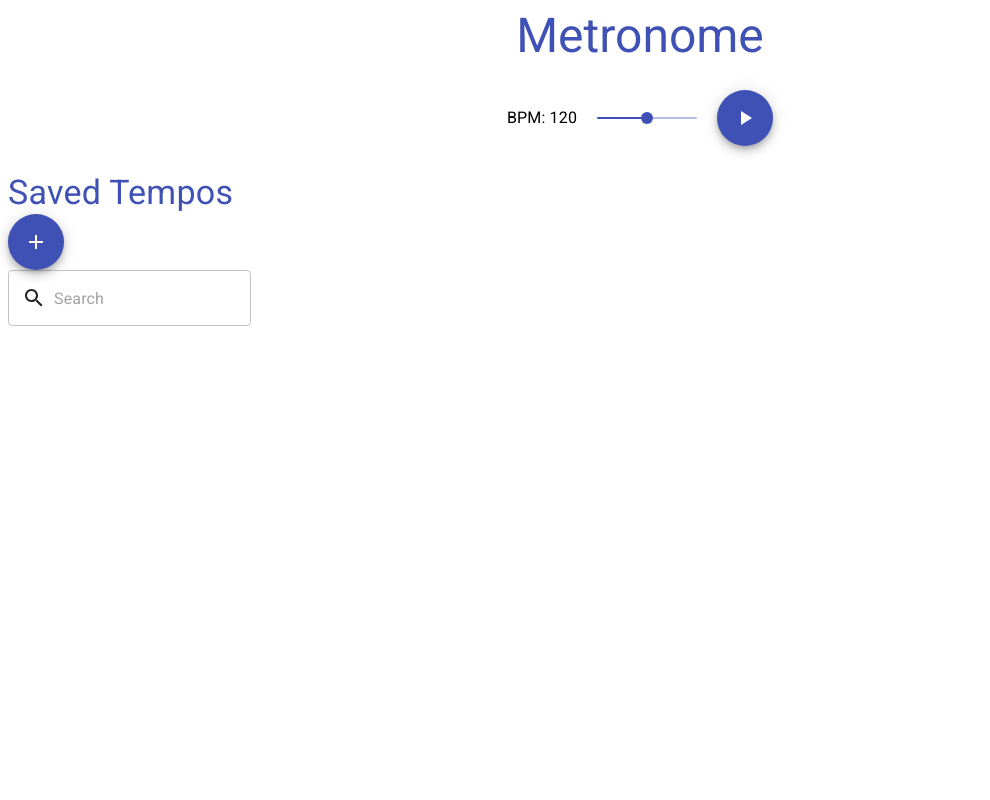
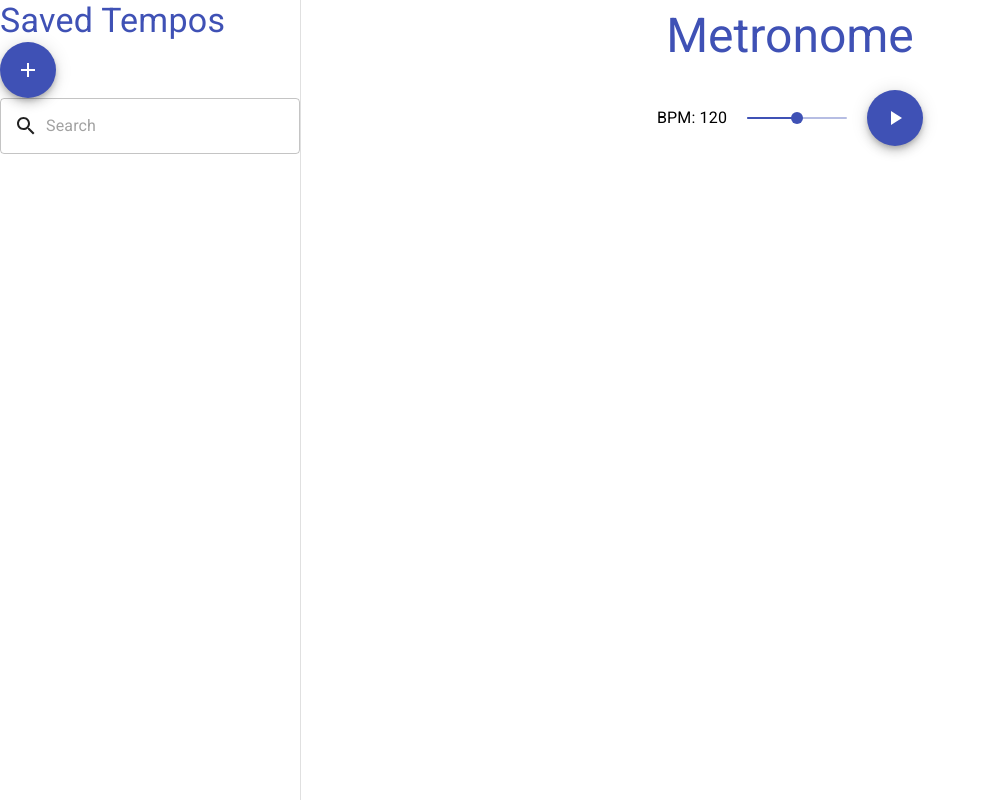
Before and after one commit to GarthCalkwood/metronome, a React (Create React App) app: page / in a window 1280 px wide. Shown: the whole page, without its empty margins (0-990 px from the left). Built offline with nearby package versions, Linux system fonts and the light colour scheme.

Commit message:
Add sidebar for saved tempos

```diff
--- a/src/App.js
+++ b/src/App.js
@@ -1,10 +1,12 @@
 import { useState } from 'react'
 import Search from './components/Search'
 import NewTempoForm from './components/NewTempoForm'
-import { Typography } from '@material-ui/core'
+import Typography from '@material-ui/core/Typography'
 import Tempos from './components/Tempos'
 import Metronome from './components/Metronome'
 import click1 from './audio/click1.wav'
+import Drawer from '@material-ui/core/Drawer'
+import { makeStyles } from '@material-ui/core'
 
 const App = () => {
   const [tempos, setTempos] = useState([])
@@ -58,32 +60,42 @@
     }
     setPlaying(!playing)
   }
-  const filteredTempos = tempos.filter(
-    tempo => tempo.name.toLowerCase().includes(search.toLowerCase())
-  )
-
 
   const click = new Audio(click1)
   const play = () => {
     click.play()
   }
 
+  const filteredTempos = tempos.filter(
+    tempo => tempo.name.toLowerCase().includes(search.toLowerCase())
+  )
+
+  const drawerWidth = 300
+
+  const useStyles = makeStyles({
+    root: {
+      display: 'flex',
+    },
+    drawer: {
+      width: drawerWidth,
+    },
+    drawerPaper: {
+      width: drawerWidth,
+    },
+    metronome: {
+      margin: 'auto',
+    },
+  })
+  const classes = useStyles()
+
   return (
-    <div>
-      <Typography
-        variant='h3'
-        color='primary'
-        align='center'
-        gutterBottom
+    <div className={classes.root}>
+      <Drawer
+        className={classes.drawer}
+        variant="permanent"
+        anchor="left"
+        classes={{ paper: classes.drawerPaper }}
       >
-        Metronome
-      </Typography>
-      <Metronome
-        playing={playing}
-        activeTempo={activeTempo}
-        onChange={handleTempoChange}
-        onClick={handlePlayButtonClick}
-      />
         <Typography
           variant='h4'
           color='primary'
@@ -103,6 +115,23 @@
         />
         <Search value={search} onChange={handleSearch}/>
         <Tempos tempos={filteredTempos} />
+      </Drawer>
+      <div className={classes.metronome}>
+        <Typography
+          variant='h3'
+          color='primary'
+          align='center'
+          gutterBottom
+        >
+          Metronome
+        </Typography>
+        <Metronome
+          playing={playing}
+          activeTempo={activeTempo}
+          onChange={handleTempoChange}
+          onClick={handlePlayButtonClick}
+        />
+      </div>
     </div>
   );
 }
```
Lines whose indentation alone changed are shown as unchanged.
